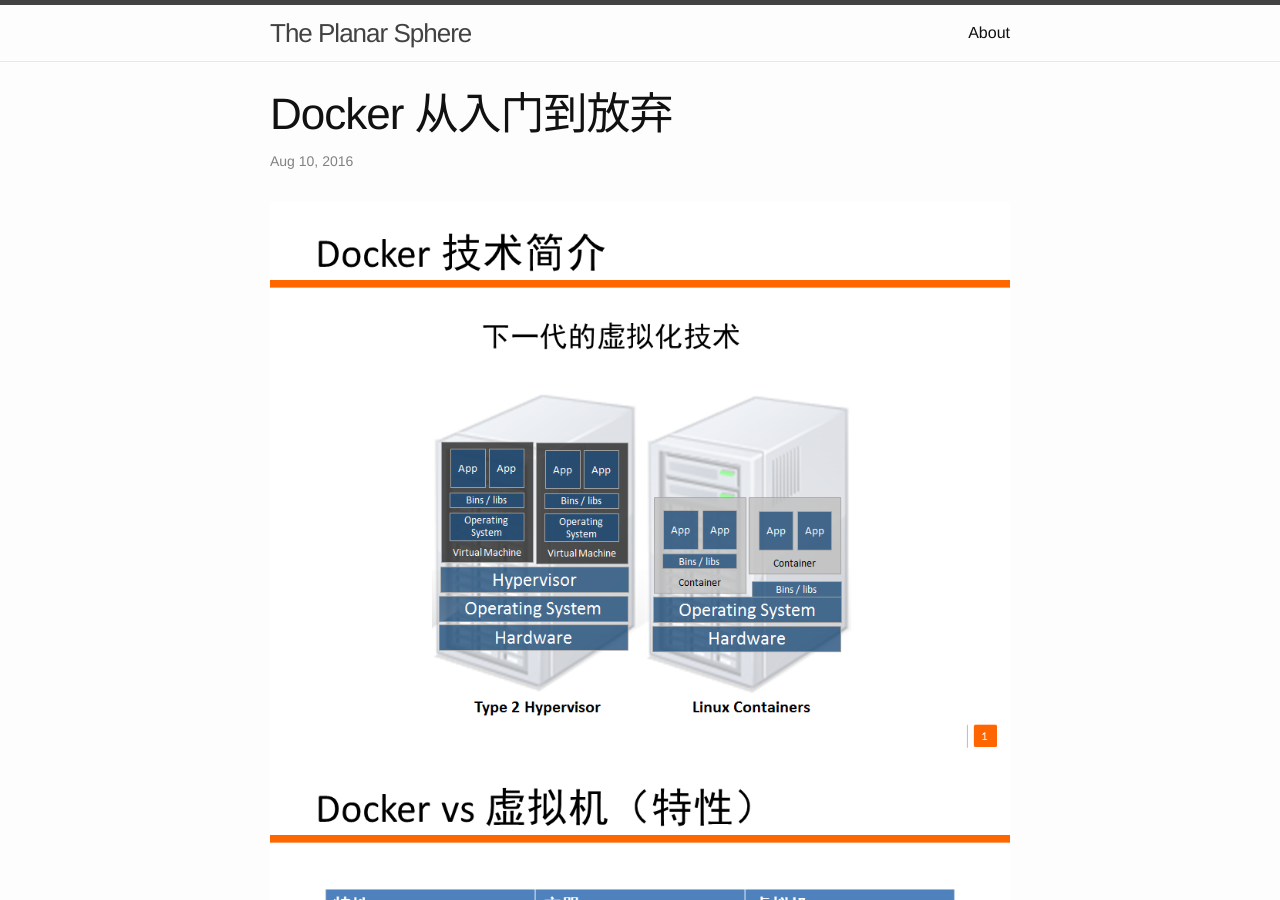
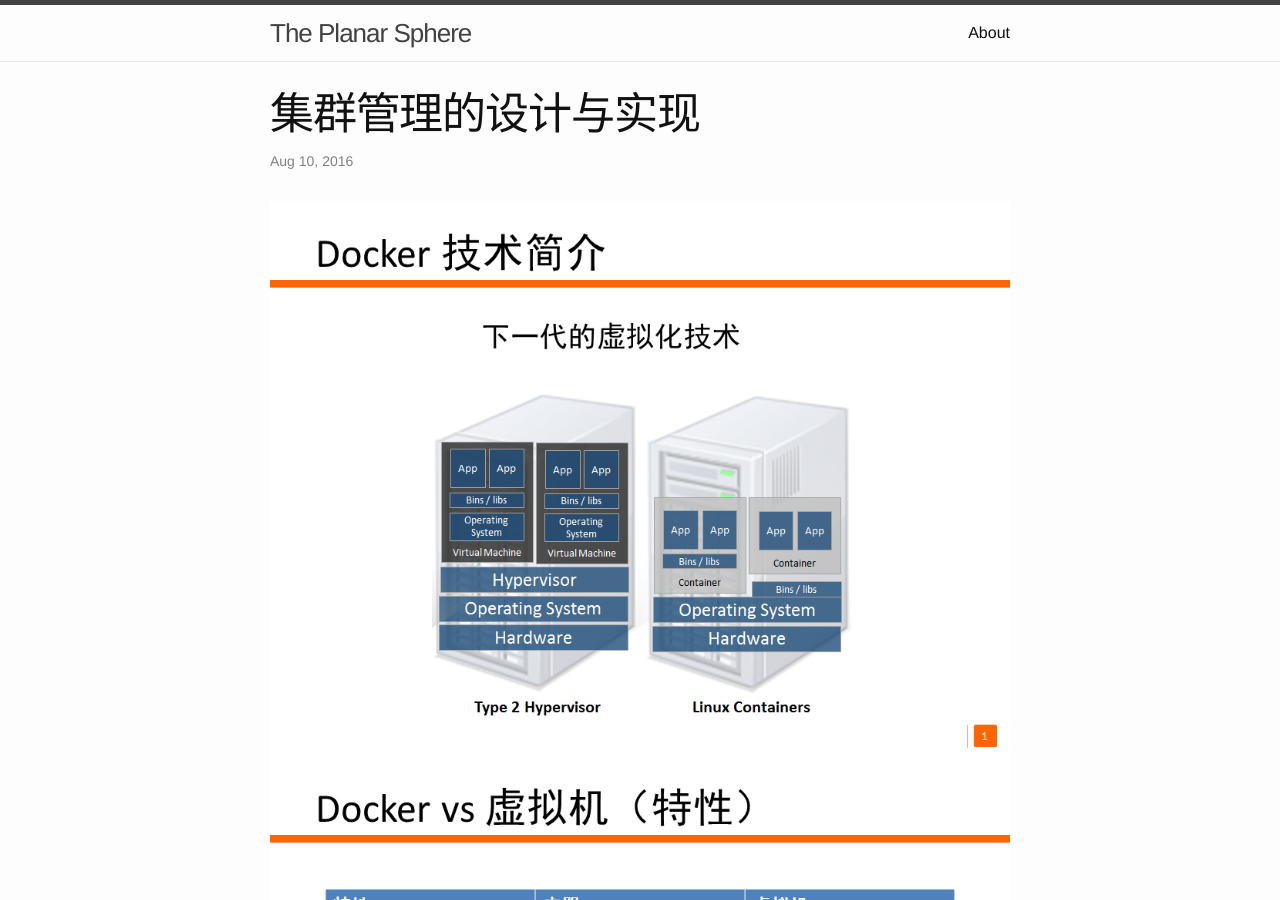
Before and after one commit to aclisp/aclisp.github.io, a Jekyll site: the page built from _posts/2016-08-10-end-of-docker.markdown, in a window 1280 px wide and 900 px high. Built offline with Jekyll 4.4.1, drawn with Linux system fonts in a browser that asks for light colours.

Commit message:
Revised.

```diff
--- a/_posts/2016-08-10-end-of-docker.markdown
+++ b/_posts/2016-08-10-end-of-docker.markdown
@@ -1,6 +1,6 @@
 ---
 layout: post
-title:  "Docker 从入门到放弃"
+title:  "集群管理的设计与实现"
 date:   2016-08-10
 categories: blog
 ---
```
